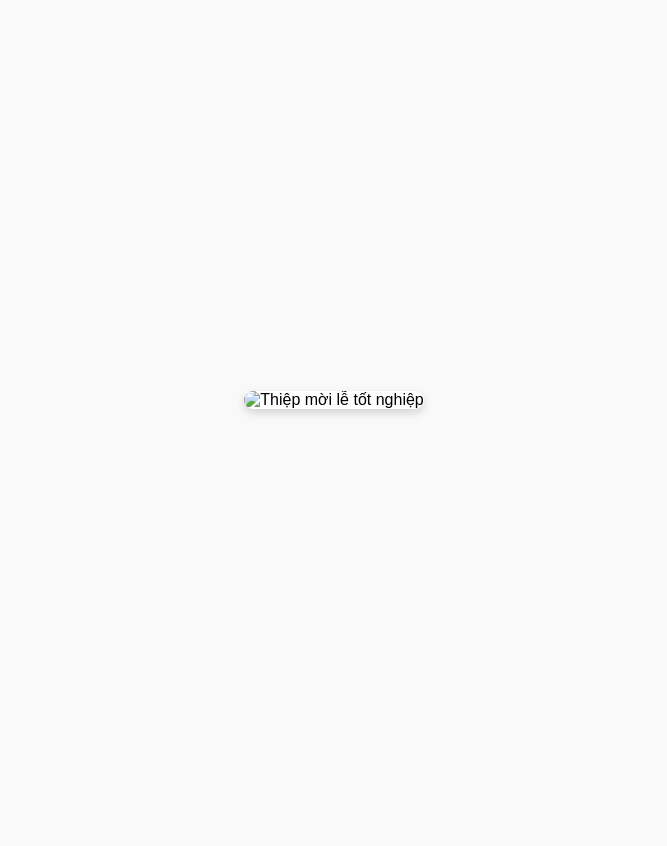
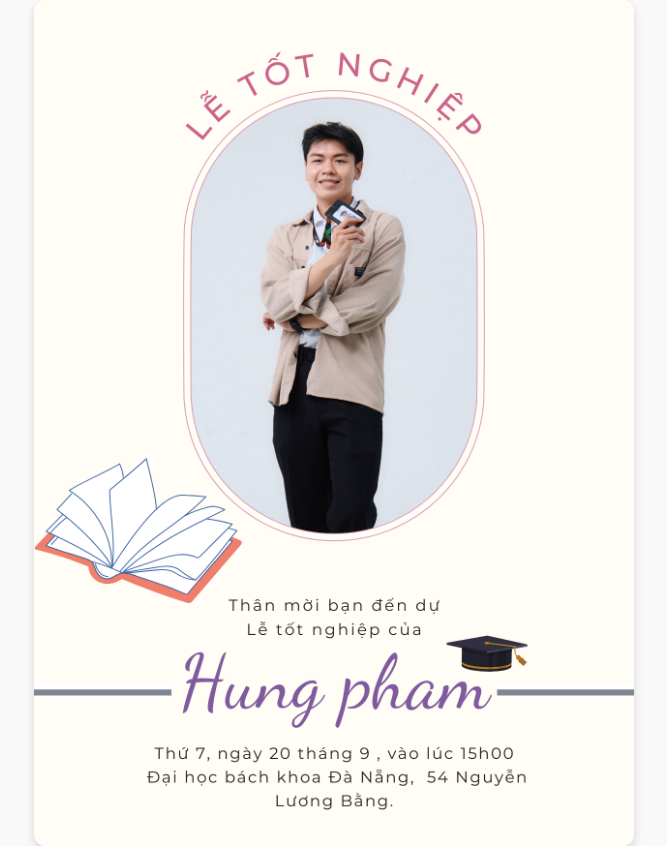
Before and after one commit to anhemnhaquay113-max/graduation, a plain HTML site: page index.html in a window 1280 px wide. Shown: the whole page, without its empty margins (306-973 px from the left). Before the commit the page ends 800 px from the top, so only its background shows below. Drawn offline with Linux system fonts and the light colour scheme.

Commit message:
Update index.html

```diff
--- a/index.html
+++ b/index.html
@@ -30,7 +30,7 @@
 </head>
 <body>
   <div class="invitation-card">
-    <img src="Purple and Beige Floral Graduation Party Invitation.png" alt="Thiệp mời lễ tốt nghiệp">
+    <img src="image_graduation.png" alt="Thiệp mời lễ tốt nghiệp">
   </div>
 </body>
 </html>
```
